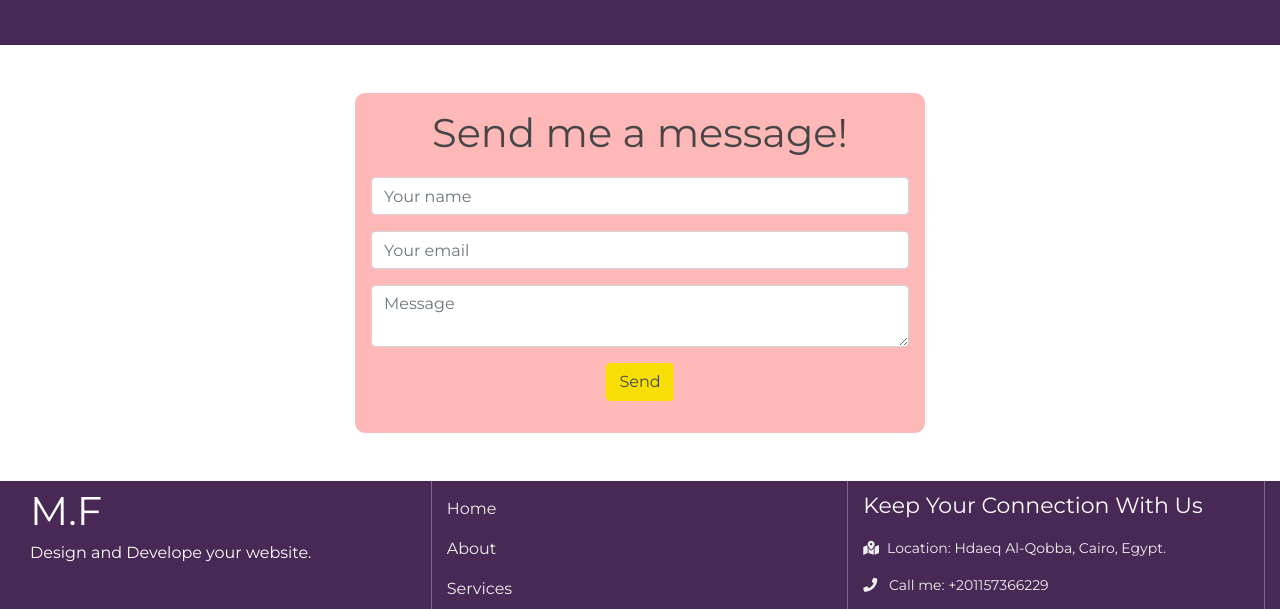
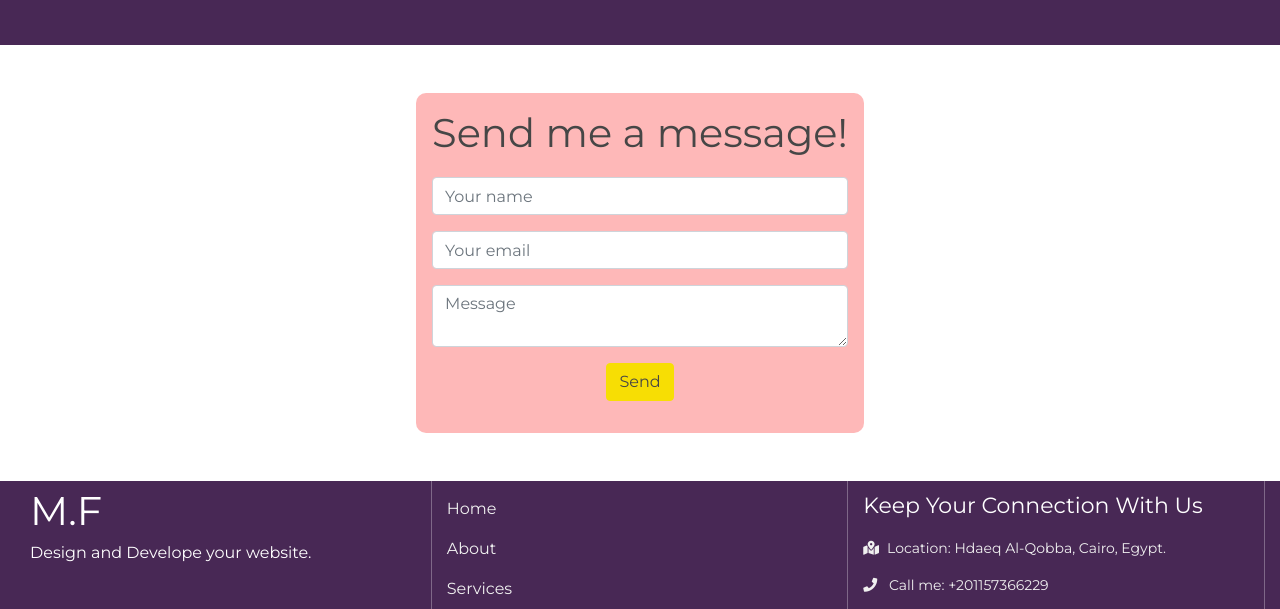
Before and after one commit to MaryamFarrag/Portfolio, a plain HTML site: page index.html in a window 1280 px wide. Shown: the part 2921-3530 px from the top of the page. Drawn offline with Linux system fonts and the light colour scheme; animation ran at ten frames a second.

Commit message:
Update index.html

```diff
--- a/index.html
+++ b/index.html
@@ -216,7 +216,7 @@
     <section id="contact" class="my-5">
       <div class="container">
         <div class="row">
-            <div class="my-info text-center m-auto w-50 p-3">
+            <div class="my-info text-center m-auto p-3">
               <h1 class="text-center">Send me a message!</h1>
                 <form method="POST" action="https://formspree.io/maryamfarrag0@gmail.com">
                   <div class="form-group">
```
